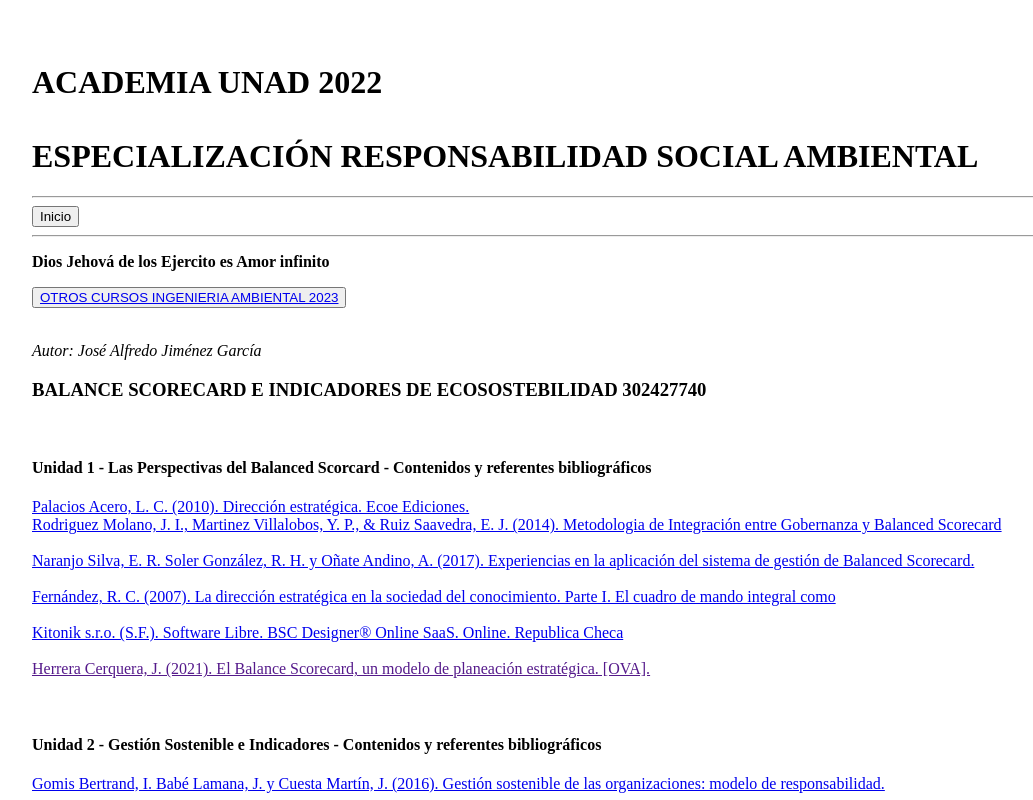
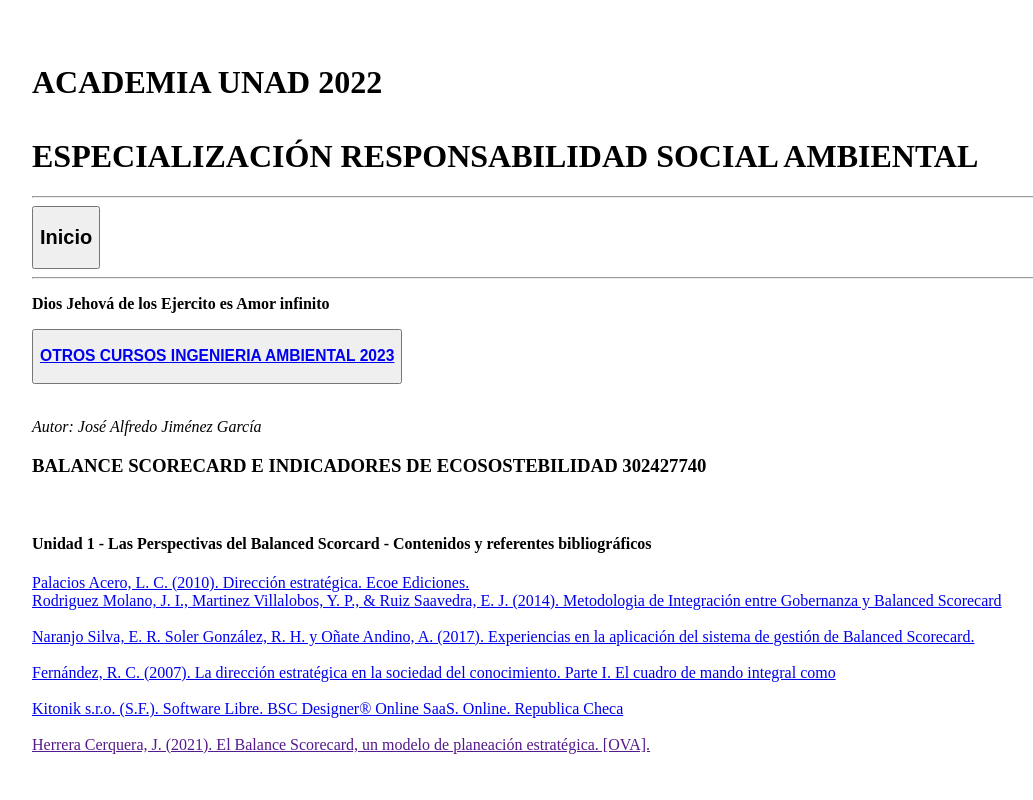
Before and after one commit to filtes/Jose-UNAD_web, a plain HTML site: page index.html in a window 1280 px wide. Shown: the top 800 px of the page, without its empty margins (96-1129 px from the left). Drawn offline with Linux system fonts and the light colour scheme.

Commit message:
h2 botones

```diff
--- a/index.html
+++ b/index.html
@@ -13,17 +13,18 @@
 <body style="margin: 5% 10%;">
   <header>
     <h1 class="titulo-general"> ACADEMIA UNAD 2022 <br><br> ESPECIALIZACIÓN RESPONSABILIDAD SOCIAL AMBIENTAL</h1>
-    <hr>
-    <a href="index.html"><button>Inicio</button></a> <br>
-    <hr>
+
   </header>
   <nav>
+    <hr>
+    <a href="index.html"><button><h2>Inicio</h2></button></a> <br>
+    <hr>
     <p><b>
       Dios Jehová de los Ejercito es Amor infinito</b>
     </p>
     <!-- <a href="#" rel="noopener noreferrer">PREGRADO INGENIERIA AMBIENTAL</a> -->
-    <button><a class="aside--a" href="CURSOS UNAD OTROS\index1.html" rel="noopener noreferrer">OTROS CURSOS INGENIERIA AMBIENTAL
-      2023</a></button>
+    <button><a class="aside--a" href="CURSOS UNAD OTROS\index1.html" rel="noopener noreferrer"><h3>OTROS CURSOS INGENIERIA AMBIENTAL
+      2023</h3></a></button>
     <br>
 
 
```
Also changed, not shown: CURSOS UNAD OTROS/index1.html (+4 -4 lines).
